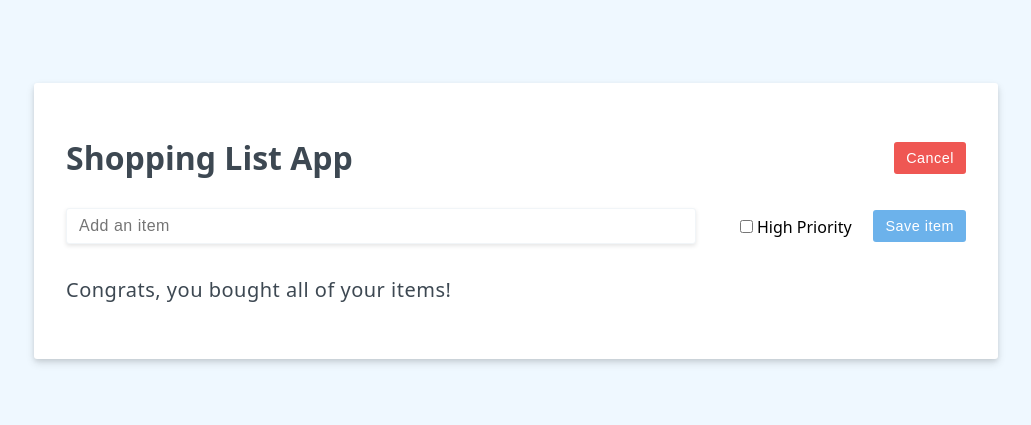
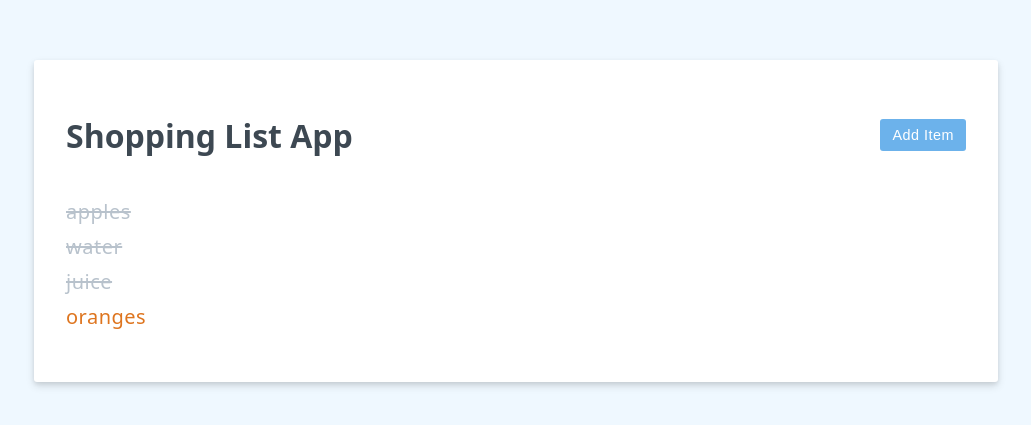
Before and after one commit to MartynasMV/shopping-list-app-vue3, a plain HTML site: page index.html in a window 1280 px wide. Shown: the part 179-604 px from the top of the page, without its empty margins (124-1155 px from the left). Drawn offline with nearby package versions, Linux system fonts and the light colour scheme.

Commit message:
strikeout and priority toggle added

```diff
--- a/index.html
+++ b/index.html
@@ -27,11 +27,10 @@
 					v-model="newItem"
 					placeholder="Add an item"
 				/>
-				<br />
-				<br />
+
 				<label>
-					<input type="checkbox" v-model="newItemHighPriority" /> High
-					Priority</label
+					<input type="checkbox" v-model="newItemHighPriority" />
+					High Priority</label
 				>
 				<button
 					class="btn btn-primary"
@@ -46,7 +45,33 @@
 				Congrats, you bought all of your items!
 			</p>
 			<ul>
-				<li v-for="(item, index) in items" :key="item.id">{{item.label}}</li>
+				<!--example how to use Array class binding
+					<li
+					v-for="(item, index) in items"
+					:key="item.id"
+					class="static-class"
+					:class="[
+					item.purchased ? 'strikeout text-gray'  : '',
+					item.highPriority ? 'priority' : '',
+					'static-class-in-array'
+
+					]"
+				>
+					{{item.label}}
+				</li>
+				end of example-->
+
+				<li
+					v-for="(item, index) in items"
+					@click="togglePurchase(item)"
+					:key="item.id"
+					:class="{
+						strikeout: item.purchased,
+						priority: item.highPriority
+					}"
+				>
+					{{item.label}}
+				</li>
 			</ul>
 		</div>
 		<script src="https://unpkg.com/vue@next"></script>
@@ -55,25 +80,33 @@
 				data() {
 					return {
 						header: "Shopping List App",
-						editing: true, //change to false. True is temporary for testing purposes
+						editing: false,
 						newItem: "",
 						newItemHighPriority: false,
 						items: [
-							/* 	{ id: 1, label: "apples" },
-							{ id: 2, label: "water" },
-							{ id: 3, label: "juice" },
-							{ id: 4, label: "oranges" }, */
+							{ id: 1, label: "apples", purchased: true, highPriority: false },
+							{ id: 2, label: "water", purchased: true, highPriority: false },
+							{ id: 3, label: "juice", purchased: true, highPriority: false },
+							{ id: 4, label: "oranges", purchased: false, highPriority: true },
 						],
 					};
 				},
 				methods: {
 					saveItem() {
-						this.items.push({ id: this.items.length + 1, label: this.newItem });
+						this.items.push({
+							id: this.items.length + 1,
+							label: this.newItem,
+							highPriority: this.newItemHighPriority,
+						});
 						this.newItem = "";
 					},
 					doEdit(key) {
 						this.editing = key;
 						this.newItem = "";
+						this.newItemHighPriority = false;
+					},
+					togglePurchase(item) {
+						item.purchased = !item.purchased;
 					},
 				},
 			}).mount("#shopping-list");
```
